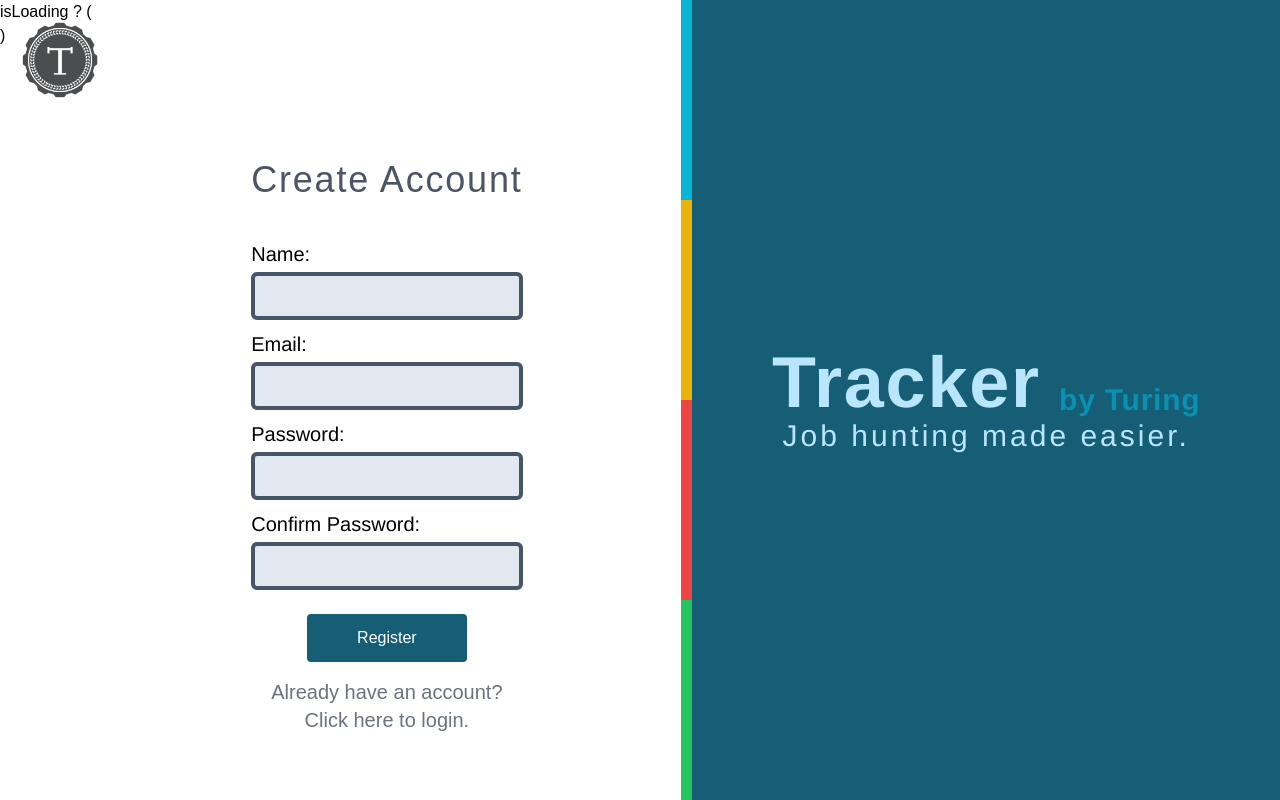
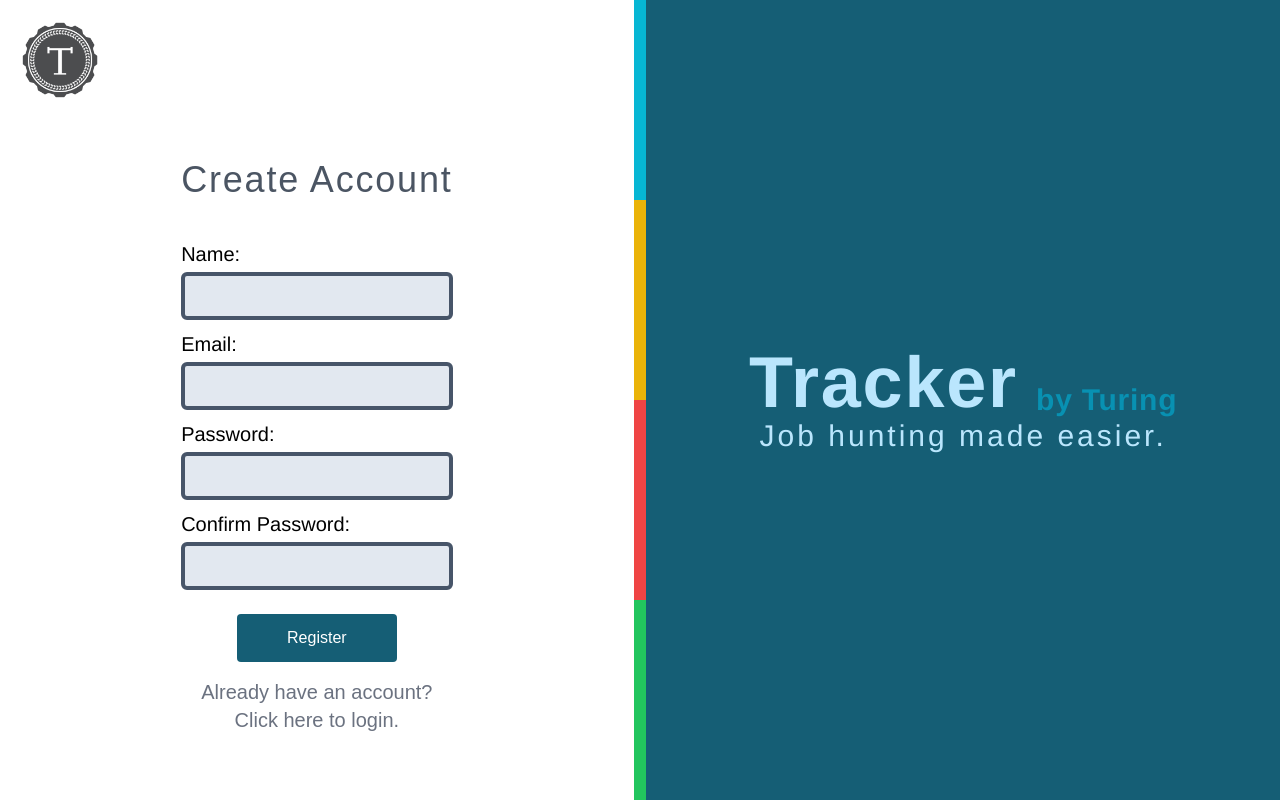
Before and after one commit to turingschool/tracker-crm-fe, a React (Create React App) app: page /UserRegistration in a window 1280 px wide. Built offline with nearby package versions, Linux system fonts and the light colour scheme.

Commit message:
Troubleshooting tests

```diff
--- a/src/components/UserRegistration.tsx
+++ b/src/components/UserRegistration.tsx
@@ -1,12 +1,11 @@
-import React from 'react';
+import React, { useState } from 'react';
 import turingLogo from '../Turing-logo.png';
 import FormField from './layout/FormField';
 import { Link, useNavigate } from 'react-router-dom';
-import { useState } from 'react';
+import ClipLoader from 'react-spinners/ClipLoader'; // Import the spinner
 import { registerUser } from '../apiCalls';
 import { loginUser } from '../trackerApiCalls';
 import { useUserLoggedContext } from '../context/UserLoggedContext';
-
 
 function UserRegistration(): React.ReactElement {
   const [name, setName] = useState<string>('');
@@ -14,8 +13,8 @@
   const [password, setPassword] = useState<string>('');
   const [passwordConfirmation, setPasswordConfirmation] = useState<string>('');
   const [errorMessage, setErrorMessage] = useState<string | null>(null);
+  const [isLoading, setIsLoading] = useState<boolean>(false); // Fixed useState syntax
   const { userLogged, setUserData } = useUserLoggedContext();
-  const { isLoading, setIsLoading } = useState<boolean>(false);
   const navigate = useNavigate();
 
   const handleFormSubmit = async (e: React.FormEvent<HTMLFormElement>) => {
@@ -26,18 +25,17 @@
       return;
     }
 
+    setIsLoading(true); // Start the spinner
+
     try {
-      const newUser = await registerUser({ name, email, password, passwordConfirmation});
-      console.log('User registered successfully: ', newUser)
+      const newUser = await registerUser({ name, email, password, passwordConfirmation });
+      console.log('User registered successfully: ', newUser);
 
-    const requestBody = {
-      email,
-      password,
-    };
+      const requestBody = { email, password };
 
-    loginUser(requestBody)
-      .then((loggedInUser) => {
-        console.log("logged data:", loggedInUser)
+      const loggedInUser = await loginUser(requestBody);
+      console.log('Logged in successfully: ', loggedInUser);
+
       setUserData({
         token: loggedInUser.token,
         user: {
@@ -47,51 +45,73 @@
             attributes: {
               email: loggedInUser.user.data.attributes.email,
               name: loggedInUser.user.data.attributes.name,
-                companies: loggedInUser.user.data.attributes.companies
-              }
-            }
-          }
+              companies: loggedInUser.user.data.attributes.companies,
+            },
+          },
+        },
       });
-        // setId(loggedInUser.user.data.id);
-        // setLogin(true);
-        userLogged(loggedInUser.token, loggedInUser.user.data.type)
-        navigate("/")
-        console.log("User updated successfully:", loggedInUser);
-      })
 
+      userLogged(loggedInUser.token, loggedInUser.user.data.type);
       setName('');
       setEmail('');
       setPassword('');
       setPasswordConfirmation('');
-
       setErrorMessage(null);
-
       navigate('/');
-
     } catch (error: any) {
       console.error('Error registering user: ', error);
-      setErrorMessage(error.message || "Registration failed. Please try again.")
+      setErrorMessage(error.message || "Registration failed. Please try again.");
+    } finally {
+      setIsLoading(false);
     }
   };
 
   return (
     <div className="login-form-wrap flex w-screen h-screen justify-center">
-      isLoading ? (
+      {isLoading ? (
+        <div className="flex justify-center items-center h-full">
+          <ClipLoader
+            color={"#3498db"}
+            loading={isLoading}
+            size={60}
+            aria-label="Loading UserRegistration"
+          />
+        </div>
+      ) : (
+        <>
+          <div className="form-inputs w-6/12 flex flex-col items-center">
+            <img className="turing-logo absolute top-5 left-5 size-20" src={turingLogo} alt="Turing Logo" />
 
-      )
+            <form onSubmit={handleFormSubmit}>
+              <h2 className="create-account text-4xl text-gray-600 font-[Helvetica Neue] text-center mt-40 mb-10 tracking-wider">
+                Create Account
+              </h2>
 
-      <div className="form-inputs w-6/12 flex flex-col items-center">
-        <img className='turing-logo absolute top-5 left-5 size-20' src={turingLogo} alt="Turing Logo"/>
-
-        <form onSubmit={handleFormSubmit} >
-
-          <h2 className="create-account text-4xl text-gray-600 font-[Helvetica Neue] text-center mt-40 mb-10 tracking-wider">Create Account</h2>
-
-          <div className="">
-            <FormField formType={"text"} state={name} onChangeHandler={(e) => setName(e.target.value)} name={"Name"}  />
-            <FormField formType={"email"} state={email} onChangeHandler={(e) => setEmail(e.target.value)} name={"Email"}  />
-            <FormField formType={"password"} state={password} onChangeHandler={(e) => setPassword(e.target.value)} name={"Password"}  />
-            <FormField formType={"password"} state={passwordConfirmation} onChangeHandler={(e) => setPasswordConfirmation(e.target.value)} name={"Confirm Password"}  />
+              <div>
+                <FormField
+                  formType="text"
+                  state={name}
+                  onChangeHandler={(e) => setName(e.target.value)}
+                  name="Name"
+                />
+                <FormField
+                  formType="email"
+                  state={email}
+                  onChangeHandler={(e) => setEmail(e.target.value)}
+                  name="Email"
+                />
+                <FormField
+                  formType="password"
+                  state={password}
+                  onChangeHandler={(e) => setPassword(e.target.value)}
+                  name="Password"
+                />
+                <FormField
+                  formType="password"
+                  state={passwordConfirmation}
+                  onChangeHandler={(e) => setPasswordConfirmation(e.target.value)}
+                  name="Confirm Password"
+                />
               </div>
 
               {errorMessage && <p className="error-message">{errorMessage}</p>}
@@ -106,26 +126,36 @@
                 </button>
                 <p className="login-link text-gray-500 text-xl font-extralight block mt-4 text-center">
                   Already have an account?
-                <br/>
-                <Link to="/login" className="link-to-login hover:underline">Click here to login.</Link>
+                  <br />
+                  <Link to="/login" className="link-to-login hover:underline">
+                    Click here to login.
+                  </Link>
                 </p>
               </div>
             </form>
           </div>
 
           <div className="quad-color-bar flex flex-col w-[1%] h-[100%]">
-        <div className="cyan-bar bg-cyan-500 w-[100%] h-[25%]"/>
-        <div className="yellow-bar bg-yellow-500 w-[100%] h-[25%]"/>
-        <div className="red-bar bg-red-500 w-[100%] h-[25%]"/>
-        <div className="green-bar bg-green-500 w-[100%] h-[25%]"/>
+            <div className="cyan-bar bg-cyan-500 w-[100%] h-[25%]" />
+            <div className="yellow-bar bg-yellow-500 w-[100%] h-[25%]" />
+            <div className="red-bar bg-red-500 w-[100%] h-[25%]" />
+            <div className="green-bar bg-green-500 w-[100%] h-[25%]" />
           </div>
           <div className="title-wrap w-6/12 flex flex-col justify-center items-center bg-cyan-800">
             <div className="app-name-and-author flex justify-center">
-          <h1 className="tracker font-sans font-[Helvetica Neue] text-7xl font-semibold tracking-wide text-sky-200">Tracker</h1>
-          <h2 className="by-turing font-sans font-[Helvetica Neue] text-3xl font-bold leading-9 tracking-wide text-cyan-600"><br />&nbsp; by Turing</h2>
+              <h1 className="tracker font-sans font-[Helvetica Neue] text-7xl font-semibold tracking-wide text-sky-200">
+                Tracker
+              </h1>
+              <h2 className="by-turing font-sans font-[Helvetica Neue] text-3xl font-bold leading-9 tracking-wide text-cyan-600">
+                <br />&nbsp; by Turing
+              </h2>
             </div>
-        <h3 className="app-tagline flex justify-center font-sans font-[Helvetica Neue] text-3xl font-extralight tracking-widest text-sky-200">Job hunting made easier.</h3>
+            <h3 className="app-tagline flex justify-center font-sans font-[Helvetica Neue] text-3xl font-extralight tracking-widest text-sky-200">
+              Job hunting made easier.
+            </h3>
           </div>
+        </>
+      )}
     </div>
   );
 }
```
Also changed, not shown: 2 other files (tests, documents, lock files or other folders). Lines whose indentation alone changed are shown as unchanged.
